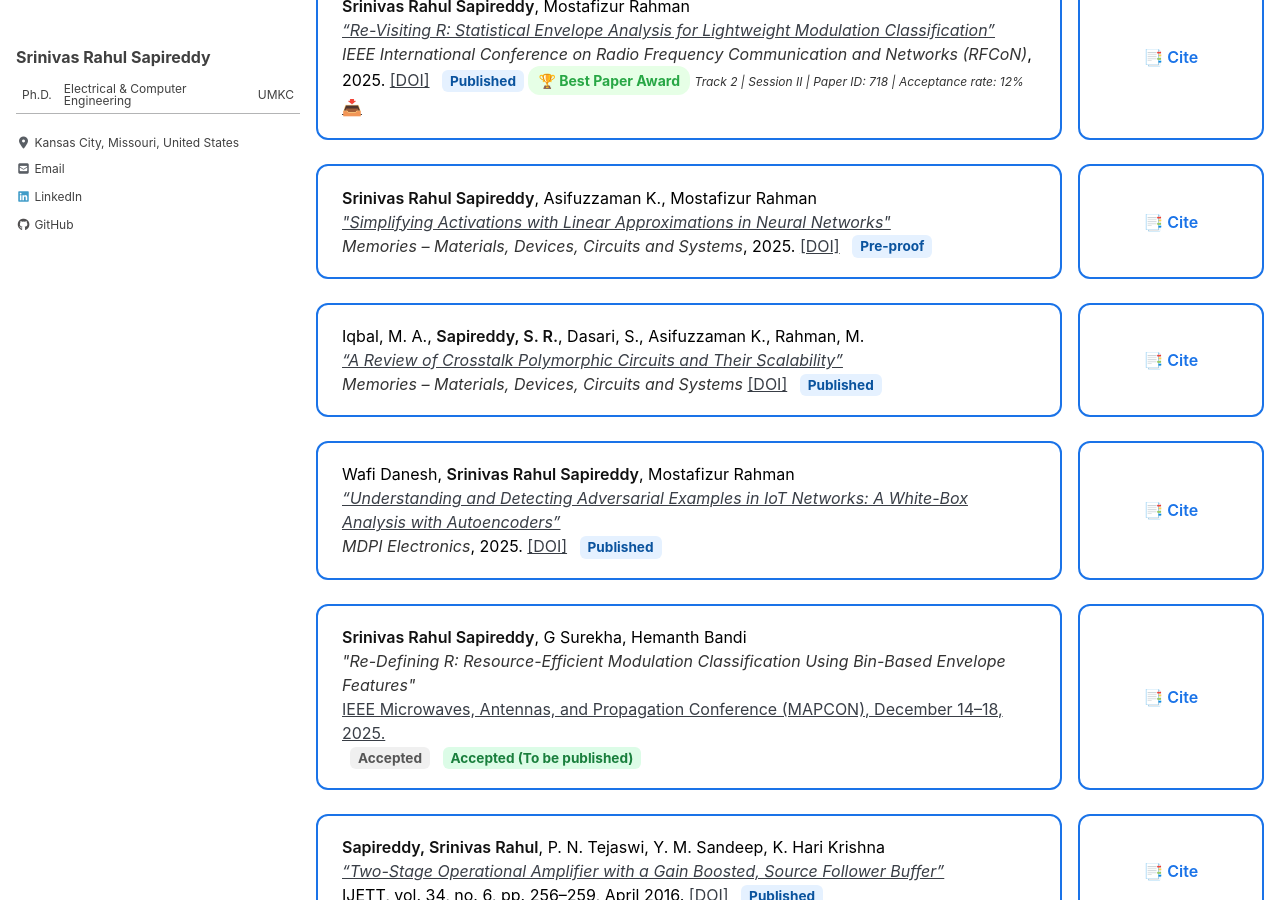
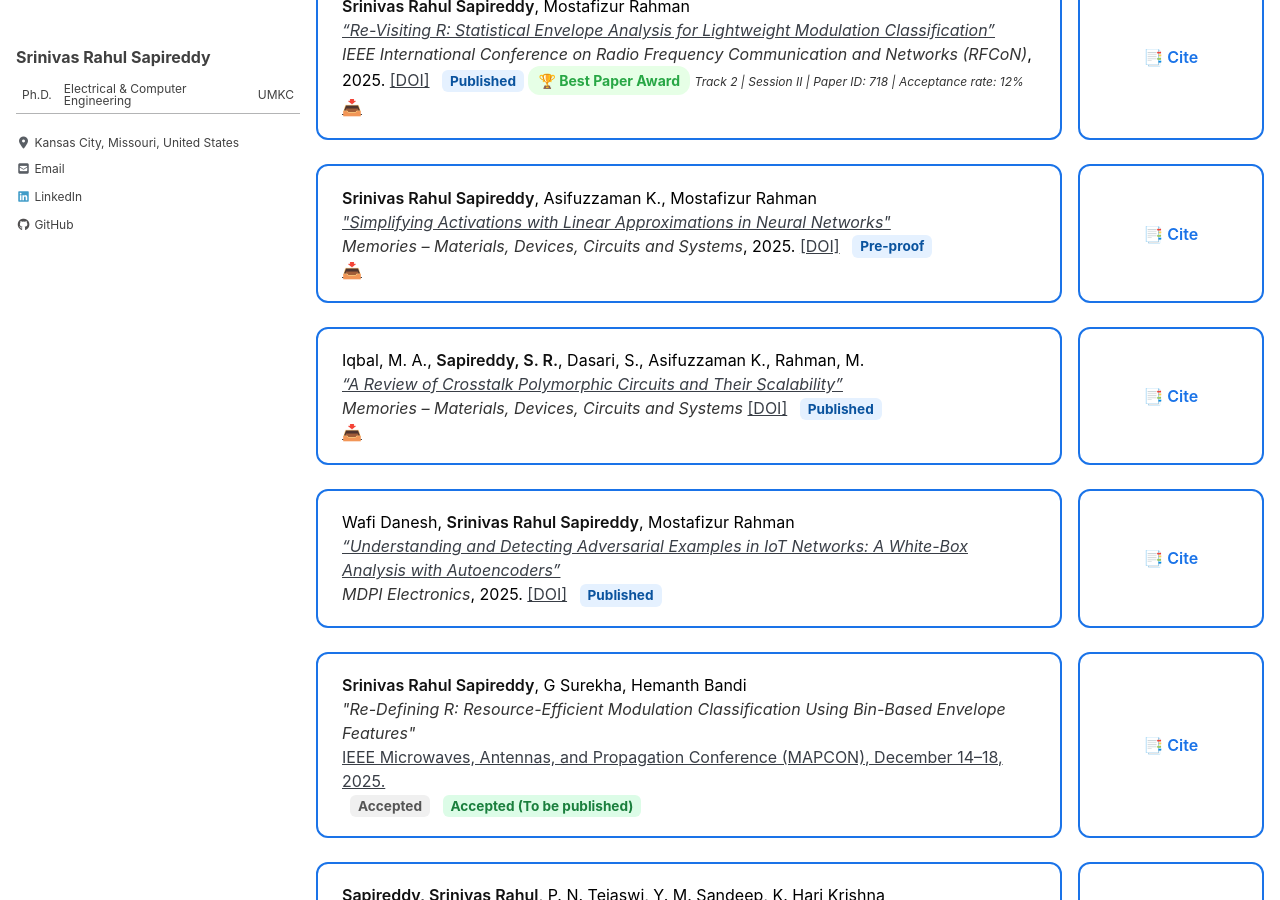
Before and after one commit to srsapireddy/srsapireddy.github.io, a Jekyll site: the page built from _pages/publications.md, in a window 1280 px wide and 900 px high, scrolled down 1063 px. Built offline with Jekyll 4.4.1, drawn with Linux system fonts in a browser that asks for light colours; cached includes are drawn as plain includes; nearby versions of some CDN libraries.

Commit message:
Update publications.md

```diff
--- a/_pages/publications.md
+++ b/_pages/publications.md
@@ -256,7 +256,8 @@
         <em><a href="https://www.sciencedirect.com/science/article/pii/S2773064625000143" target="_blank">"Simplifying Activations with Linear Approximations in Neural Networks"</a></em><br>
       <em>Memories – Materials, Devices, Circuits and Systems</em>, 2025.
       <a href="https://www.sciencedirect.com/science/article/pii/S2773064625000143" target="_blank">[DOI]</a>
-        <span class="status published">Pre-proof</span>
+        <span class="status published">Pre-proof</span><br>
+        <a href="/images/Memories_2.pdf" target="_blank" title="Download PDF">📥</a>
     </div>
       <div class="cite-box" onclick="copyCitation('cite5')">
         📑 Cite
@@ -269,7 +270,8 @@
         <em><a href="https://www.sciencedirect.com/science/article/pii/S2773064623000713" target="_blank">“A Review of Crosstalk Polymorphic Circuits and Their Scalability”</a></em><br>
         <em>Memories – Materials, Devices, Circuits and Systems</em>
       <a href="https://doi.org/10.1016/j.memori.2023.100094" target="_blank">[DOI]</a>
-      <span class="status published">Published</span>
+      <span class="status published">Published</span><br>
+        <a href="/images/Memories_1.pdf" target="_blank" title="Download PDF">📥</a>
     </div>
       <div class="cite-box" onclick="copyCitation('cite5')">
         📑 Cite
```
